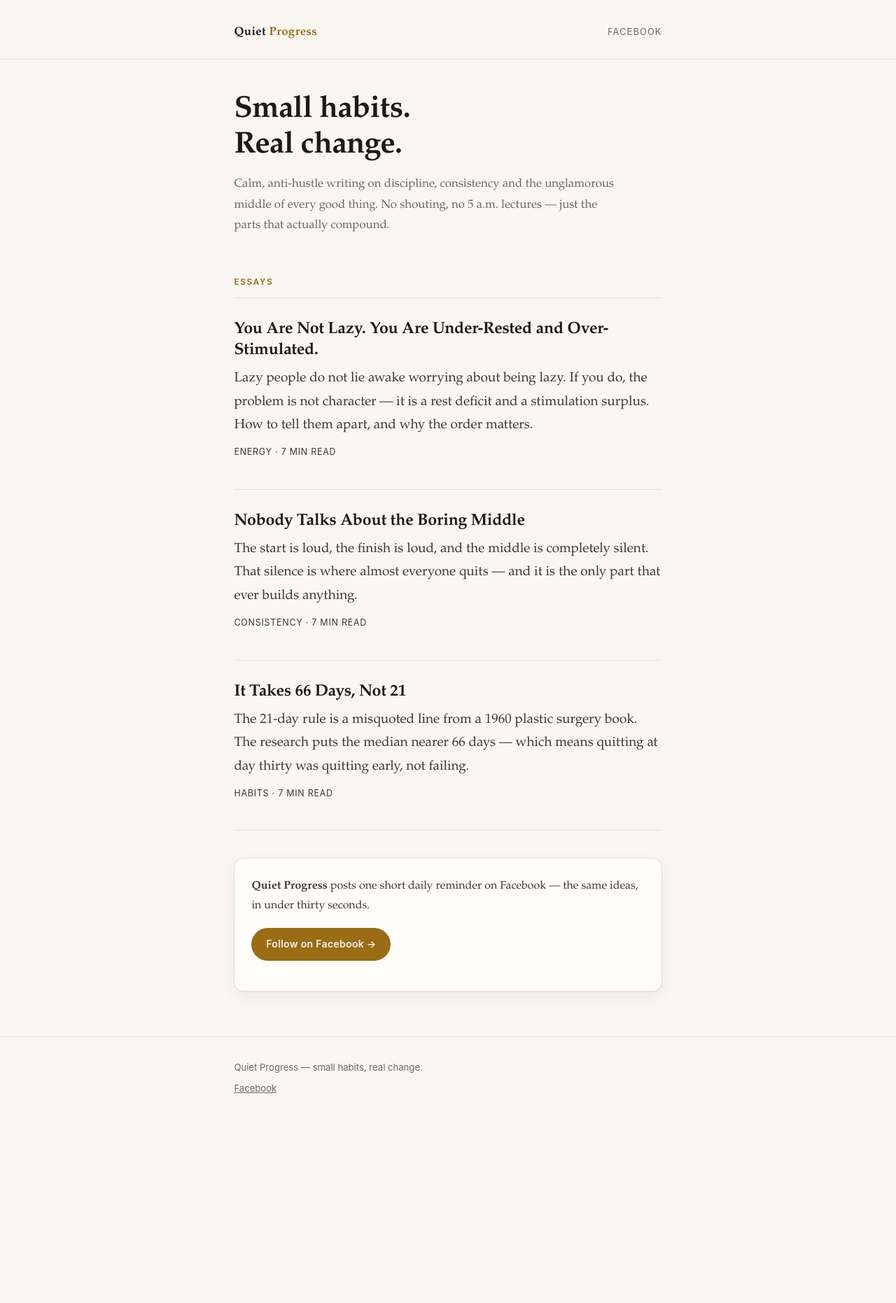
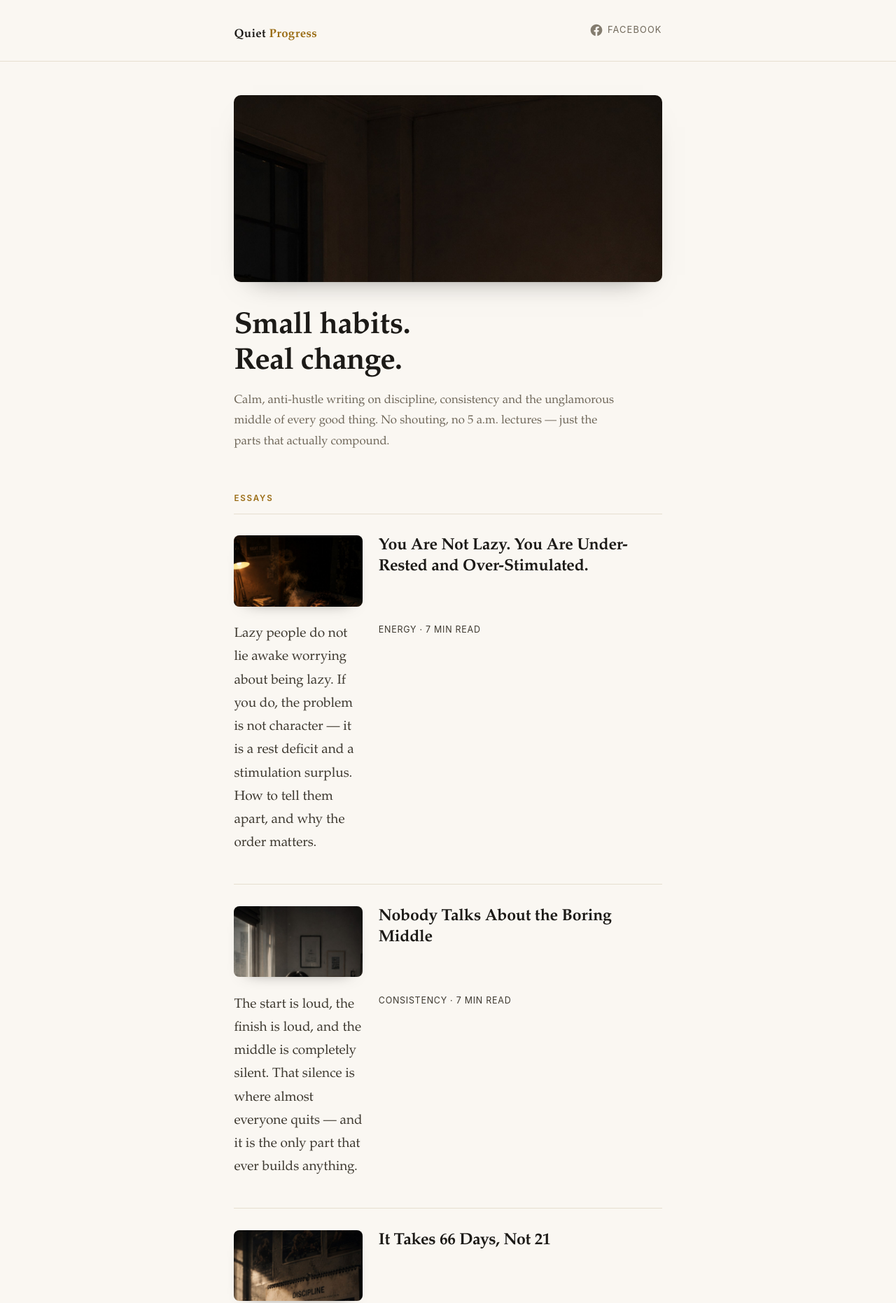
Before and after one commit to msgitcl/quiet-progress-blog, a plain HTML site: page index.html in a window 1280 px wide. Shown: the top 1862 px of the page at 70% size. Before the commit the page ends 1629 px from the top, so only its background shows below. Drawn offline with Linux system fonts and the light colour scheme.

Commit message:
Cover images from Focus board, FB icon, follow CTA

```diff
--- a/index.html
+++ b/index.html
@@ -38,11 +38,13 @@
 <header class="masthead">
   <div class="wrap">
     <a class="brand" href="./">Quiet<span>&nbsp;Progress</span></a>
-    <nav><a href="https://www.facebook.com/profile.php?id=61592424690049" rel="noopener">Facebook</a></nav>
+    <nav><a class="fb-inline" href="https://www.facebook.com/profile.php?id=61592424690049" rel="noopener"><svg viewBox="0 0 24 24" width="20" height="20" aria-hidden="true" focusable="false"><path fill="currentColor" d="M22 12.06C22 6.5 17.52 2 12 2S2 6.5 2 12.06c0 5 3.66 9.15 8.44 9.94v-7.03H7.9v-2.9h2.54V9.85c0-2.52 1.5-3.91 3.77-3.91 1.09 0 2.24.2 2.24.2v2.46h-1.26c-1.24 0-1.63.78-1.63 1.57v1.89h2.78l-.45 2.9h-2.33V22c4.78-.79 8.44-4.94 8.44-9.94Z"/></svg><span>Facebook</span></a></nav>
   </div>
 </header>
 
 <main class="wrap">
+
+  <figure class="hero"><img src="img/hero.jpg" width="1600" height="700" alt="Late-night desk, one lamp on" loading="eager" decoding="async"></figure>
 
   <section class="lede">
     <h1>Small habits.<br>Real change.</h1>
@@ -53,18 +55,21 @@
   <ul class="posts">
 
     <li>
+      <a class="thumb" href="you-are-not-lazy/" tabindex="-1" aria-hidden="true"><img src="img/you-are-not-lazy-card.jpg" width="760" height="420" alt="" loading="lazy" decoding="async"></a>
       <h2><a href="you-are-not-lazy/">You Are Not Lazy. You Are Under-Rested and Over-Stimulated.</a></h2>
       <p>Lazy people do not lie awake worrying about being lazy. If you do, the problem is not character — it is a rest deficit and a stimulation surplus. How to tell them apart, and why the order matters.</p>
       <p class="meta">Energy &middot; 7 min read</p>
     </li>
 
     <li>
+      <a class="thumb" href="the-boring-middle/" tabindex="-1" aria-hidden="true"><img src="img/the-boring-middle-card.jpg" width="760" height="420" alt="" loading="lazy" decoding="async"></a>
       <h2><a href="the-boring-middle/">Nobody Talks About the Boring Middle</a></h2>
       <p>The start is loud, the finish is loud, and the middle is completely silent. That silence is where almost everyone quits — and it is the only part that ever builds anything.</p>
       <p class="meta">Consistency &middot; 7 min read</p>
     </li>
 
     <li>
+      <a class="thumb" href="66-days-not-21/" tabindex="-1" aria-hidden="true"><img src="img/66-days-not-21-card.jpg" width="760" height="420" alt="" loading="lazy" decoding="async"></a>
       <h2><a href="66-days-not-21/">It Takes 66 Days, Not 21</a></h2>
       <p>The 21-day rule is a misquoted line from a 1960 plastic surgery book. The research puts the median nearer 66 days — which means quitting at day thirty was quitting early, not failing.</p>
       <p class="meta">Habits &middot; 7 min read</p>
@@ -74,7 +79,7 @@
 
   <div class="follow">
     <p><strong>Quiet Progress</strong> posts one short daily reminder on Facebook — the same ideas, in under thirty seconds.</p>
-    <p><a class="btn" href="https://www.facebook.com/profile.php?id=61592424690049" rel="noopener">Follow on Facebook &rarr;</a></p>
+    <p><a class="btn fb" href="https://www.facebook.com/profile.php?id=61592424690049" rel="noopener"><svg viewBox="0 0 24 24" width="20" height="20" aria-hidden="true" focusable="false"><path fill="currentColor" d="M22 12.06C22 6.5 17.52 2 12 2S2 6.5 2 12.06c0 5 3.66 9.15 8.44 9.94v-7.03H7.9v-2.9h2.54V9.85c0-2.52 1.5-3.91 3.77-3.91 1.09 0 2.24.2 2.24.2v2.46h-1.26c-1.24 0-1.63.78-1.63 1.57v1.89h2.78l-.45 2.9h-2.33V22c4.78-.79 8.44-4.94 8.44-9.94Z"/></svg><span>Follow on Facebook</span></a></p>
   </div>
 
 </main>
@@ -82,7 +87,7 @@
 <footer class="site-foot">
   <div class="wrap">
     <p>Quiet Progress &mdash; small habits, real change.</p>
-    <p><a href="https://www.facebook.com/profile.php?id=61592424690049" rel="noopener">Facebook</a></p>
+    <p><a class="fb-inline" href="https://www.facebook.com/profile.php?id=61592424690049" rel="noopener"><svg viewBox="0 0 24 24" width="20" height="20" aria-hidden="true" focusable="false"><path fill="currentColor" d="M22 12.06C22 6.5 17.52 2 12 2S2 6.5 2 12.06c0 5 3.66 9.15 8.44 9.94v-7.03H7.9v-2.9h2.54V9.85c0-2.52 1.5-3.91 3.77-3.91 1.09 0 2.24.2 2.24.2v2.46h-1.26c-1.24 0-1.63.78-1.63 1.57v1.89h2.78l-.45 2.9h-2.33V22c4.78-.79 8.44-4.94 8.44-9.94Z"/></svg><span>Facebook</span></a></p>
   </div>
 </footer>
 
--- a/style.css
+++ b/style.css
@@ -229,3 +229,27 @@ hr.soft{
 .readnext a:hover{border-color:var(--accent)}
 .readnext strong{font-size:1.12rem}
 .readnext span{color:var(--muted);font-size:.95rem}
+
+
+/* ---- chitra ---- */
+.hero,.cover{margin:0 0 2.4rem;border-radius:10px;overflow:hidden;
+             background:var(--rule);line-height:0;
+             box-shadow:0 1px 2px rgba(0,0,0,.05),0 18px 40px -28px rgba(0,0,0,.55)}
+.hero img,.cover img{width:100%;height:auto;display:block}
+.cover{margin-top:.4rem}
+.posts li{display:grid;grid-template-columns:184px minmax(0,1fr);gap:1.4rem;align-items:start}
+.posts .thumb{display:block;line-height:0;border-radius:8px;overflow:hidden;
+              background:var(--rule);box-shadow:0 10px 24px -20px rgba(0,0,0,.7)}
+.posts .thumb img{width:100%;height:auto;display:block;transition:transform .35s ease}
+.posts li:hover .thumb img{transform:scale(1.035)}
+@media (max-width:640px){
+  .posts li{grid-template-columns:1fr;gap:.8rem}
+  .posts .thumb{margin-bottom:.2rem}
+}
+@media (prefers-reduced-motion:reduce){.posts .thumb img{transition:none}}
+
+/* ---- facebook ---- */
+.btn.fb{display:inline-flex;align-items:center;gap:.55rem}
+.btn.fb svg{flex:none}
+.fb-inline{display:inline-flex;align-items:center;gap:.35rem}
+.fb-inline svg{flex:none;opacity:.85}
```
Also changed, not shown: 66-days-not-21/index.html (+2 -1 lines), the-boring-middle/index.html (+2 -1 lines), you-are-not-lazy/index.html (+2 -1 lines), img/66-days-not-21-card.jpg (added), img/66-days-not-21.jpg (added), img/hero.jpg (added), img/the-boring-middle-card.jpg (added), img/the-boring-middle.jpg (added), img/you-are-not-lazy-card.jpg (added), img/you-are-not-lazy.jpg (added), og/66-days-not-21.png, og/home.png, og/the-boring-middle.png, og/you-are-not-lazy.png.
